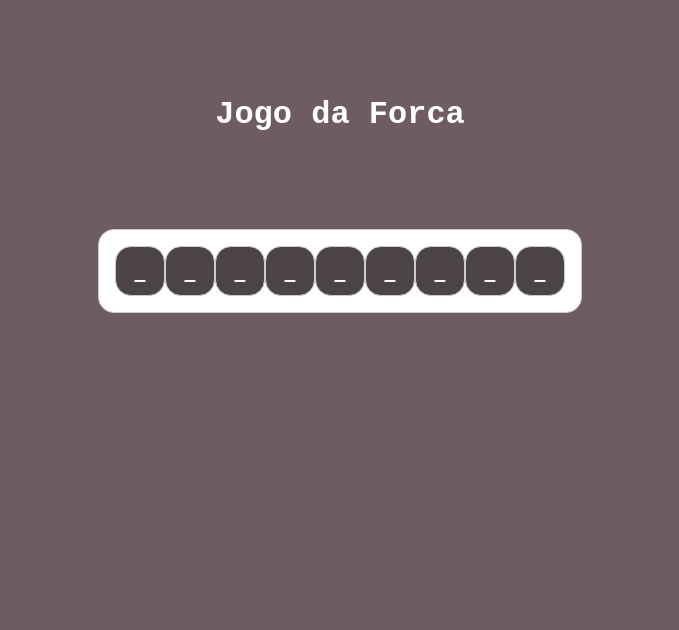
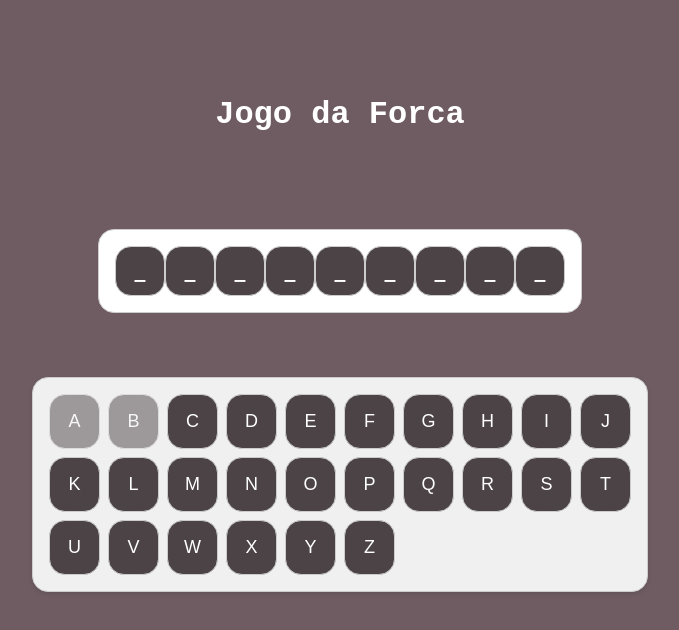
Before and after one commit to Syggnus/Jogo-da-Forca, a Next.js app: page / in a window 1280 px wide. Shown: the top 630 px of the page, without its empty margins (300-979 px from the left). Built offline with nearby package versions, Linux system fonts and the light colour scheme.

Commit message:
feat: Criação do Teclado

```diff
--- /dev/null
+++ b/src/app/components/keyboard.js
@@ -0,0 +1,22 @@
+import styles from "../page.module.css";
+import Keys from "./keys";
+export default function Keyboard({ chosenLetters, checkLetterHandle }) {
+  const alphabet = Array.from({ length: 26 }, (_, i) =>
+    String.fromCharCode(97 + i)
+  );
+
+  return (
+    <div className={styles.keyboard}>
+      {alphabet.map((letter) => {
+        return (
+          <Keys
+            key={letter}
+            chosenLetters={chosenLetters.includes(letter) ? true : false}
+            checkLetterHandle={() => checkLetterHandle(letter)}
+            keyboardKey={letter.toUpperCase()}
+          />
+        );
+      })}
+    </div>
+  );
+}
--- /dev/null
+++ b/src/app/components/keys.js
@@ -0,0 +1,18 @@
+import styles from "../page.module.css";
+export default function Keys({
+  checkLetterHandle,
+  keyboardKey,
+  chosenLetters,
+}) {
+  return (
+    <>
+      <button
+        className={styles.keyboardkeys}
+        disabled={chosenLetters}
+        onClick={checkLetterHandle}
+      >
+        {keyboardKey}
+      </button>
+    </>
+  );
+}
--- a/src/app/page.js
+++ b/src/app/page.js
@@ -1,12 +1,12 @@
 "use client";
 import { useEffect, useState } from "react";
+import Keyboard from "./components/keyboard";
 import { wordlist } from "./components/wordlist";
 import styles from "./page.module.css";
-
 export default function Home() {
   const [word, setWord] = useState("");
   const [letters, setletters] = useState([""]);
-
+  const chosenLetters = ["a", "b"];
   var arrayWord = [];
 
   useEffect(() => {
@@ -33,6 +33,11 @@ export default function Home() {
             );
           })}
         </div>
+        <Keyboard
+          key={2}
+          checkLetterHandle={() => {}}
+          chosenLetters={chosenLetters}
+        />
       </main>
     </>
   );
```
